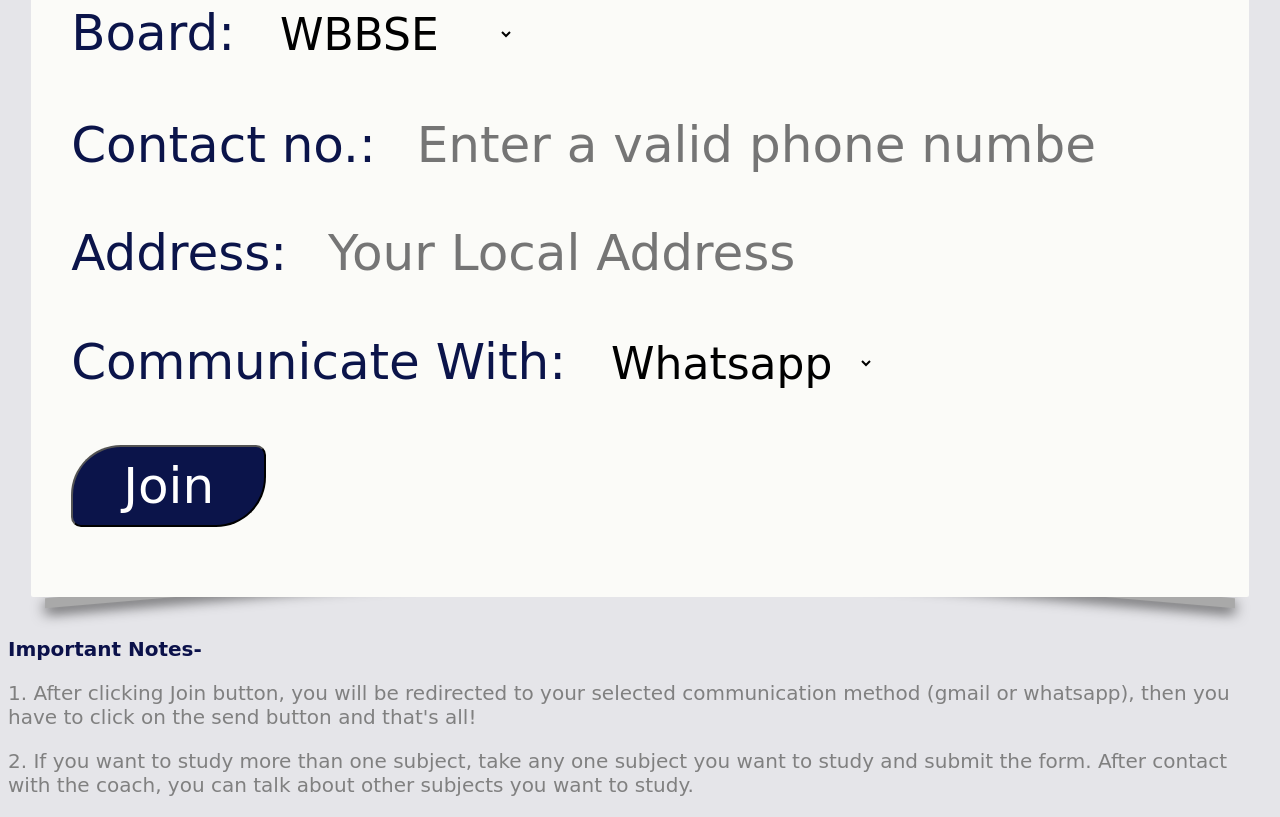
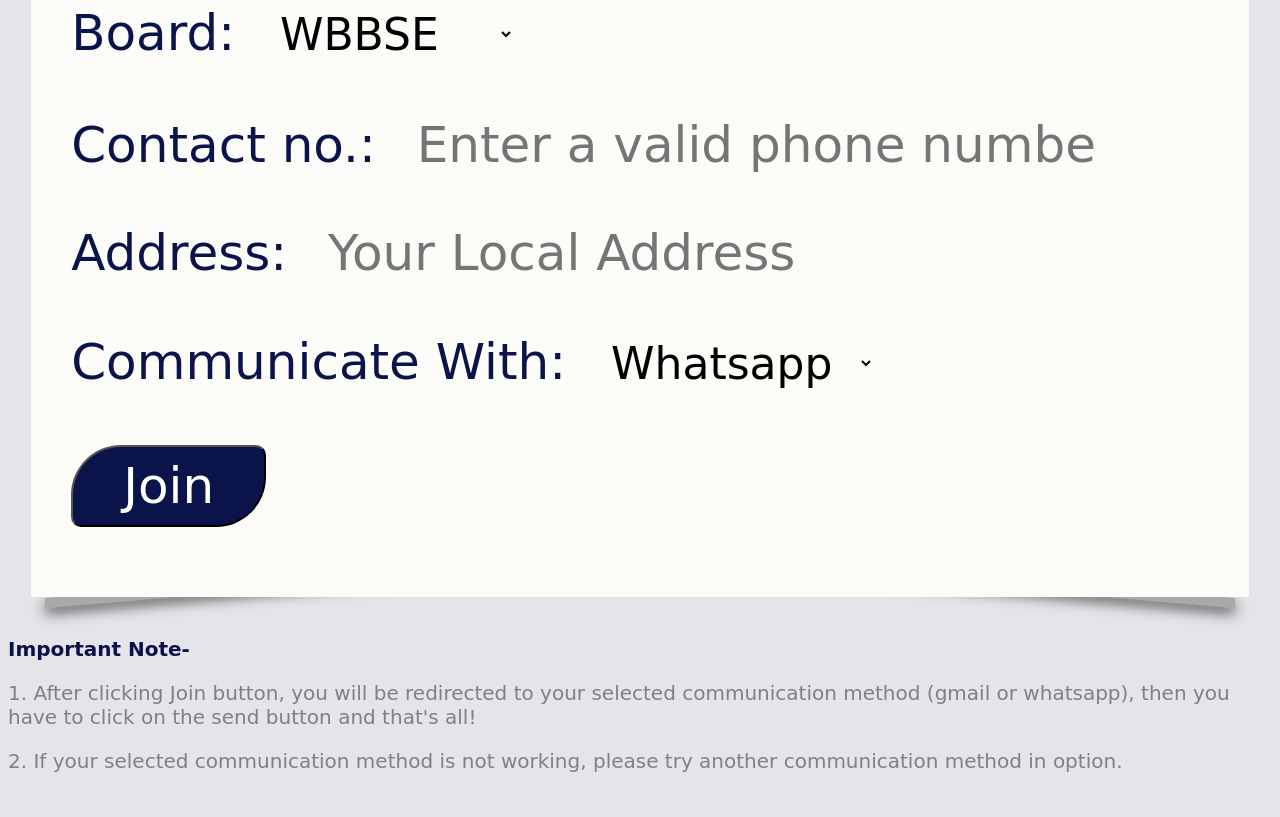
Before and after one commit to excellenceacademy/excellenceacademy.github.io, a plain HTML site: page join.html in a window 1280 px wide. Shown: the part 1449-2266 px from the top of the page. After the commit the page ends 2242 px from the top, so only its background shows below. Drawn offline with Linux system fonts and the light colour scheme.

Commit message:
Update join.html

```diff
--- a/join.html
+++ b/join.html
@@ -72,9 +72,9 @@
 </form>
 <div id="alert"></div>
 <div id="note">
-<p> <strong> Important Notes- </strong> </p>
+<p> <strong> Important Note- </strong> </p>
 <p>1. After clicking Join button, you will be redirected to your selected communication method (gmail or whatsapp), then you have to click on the send button and that's all!</p>
-<p>2. If you want to study more than one subject, take any one subject you want to study and submit the form. After contact with the coach, you can talk about other subjects you want to study.</p>
+<p>2. If your selected communication method is not working, please try another communication method in option. </p>
 </div>
 </body>
 <script>
```
